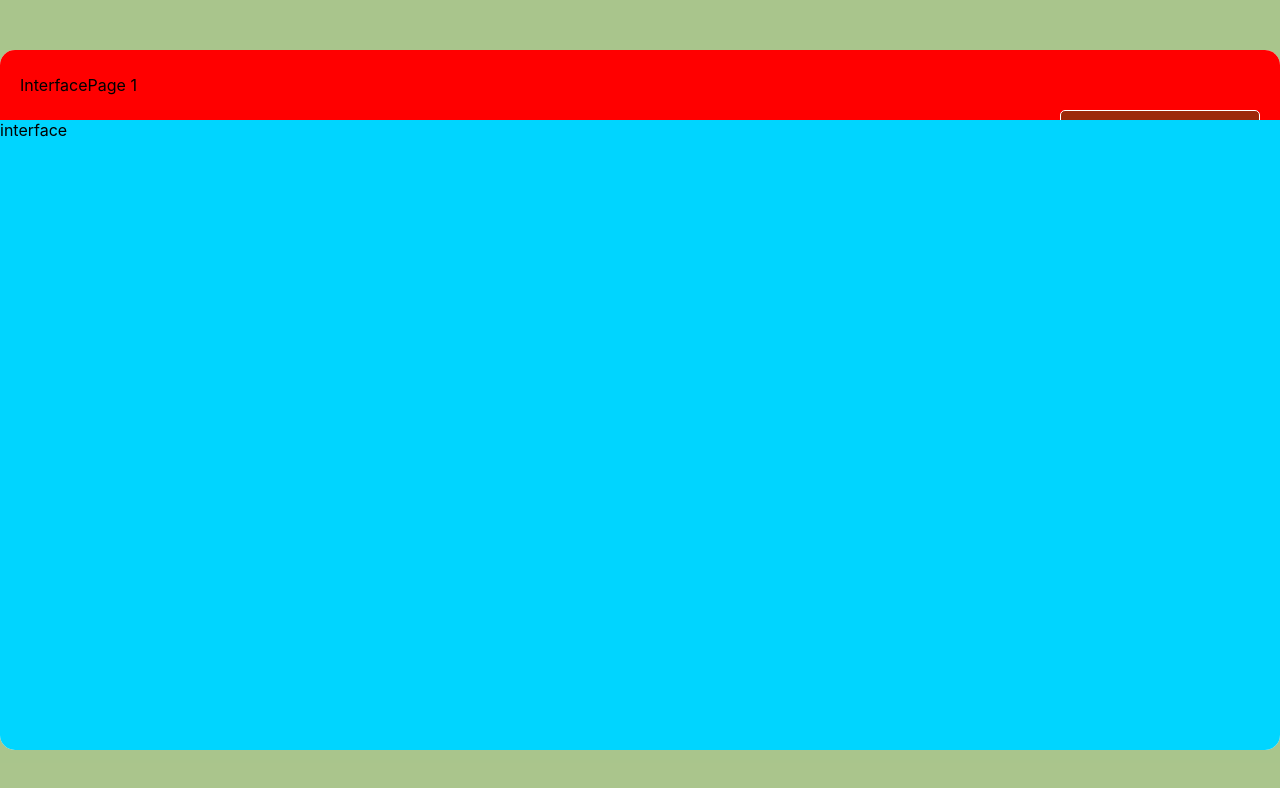
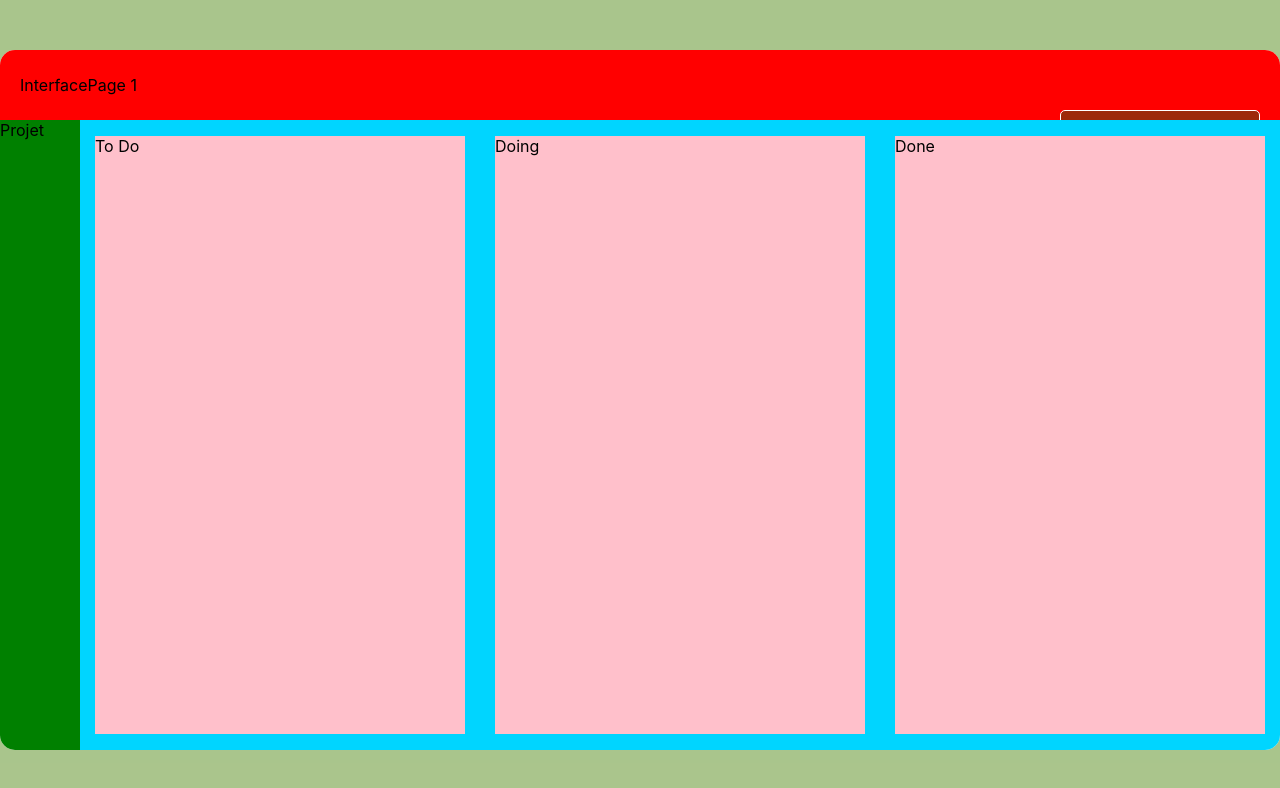
Before and after one commit to OthmaneB-Pro/TaskSync, a React (Create React App) app: page /interface/1 in a window 1280 px wide. Shown: the top 788 px of the page. Built offline with nearby package versions, Linux system fonts and the light colour scheme.

Commit message:
🚧 Interface : complete creation of an interface plan

```diff
--- a/src/components/pages/interfaceMain/InterfacePage.tsx
+++ b/src/components/pages/interfaceMain/InterfacePage.tsx
@@ -17,8 +17,13 @@ export default function InterfacePage() {
             }}
           />
         </div>
+        <div className="menu">
+          <div className="project">Projet</div>
           <div className="interface">
-            interface
+            <p>To Do</p>
+            <p>Doing</p>
+            <p>Done</p>
+          </div>
         </div>
       </div>
     </InterfacePageStyled>
@@ -41,7 +46,7 @@ const InterfacePageStyled = styled.div`
     display: flex;
     flex-direction: column;
 
-    .navbar{
+    .navbar {
       background-color: red;
       height: 70px;
       width: 100%;
@@ -51,11 +56,25 @@ const InterfacePageStyled = styled.div`
       padding: 0 20px;
       box-sizing: border-box;
     }
-    .interface{
+    .menu {
+      display: grid;
+      grid-template-columns: 80px 1fr;
+      height: 100vh;
+      .project {
+        background-color: green;
+      }
+      .interface {
         background-color: #00d5ff;
-        flex-grow :1;
+        flex-grow: 1;
         width: 100%;
-
+        display: grid;
+        grid-template-columns: repeat(3, 1fr);
+        p {
+          width: 370px;
+          background-color: pink;
+          margin-left: 15px;
+        }
+      }
     }
   }
 `;
```
Lines whose indentation alone changed are shown as unchanged.
